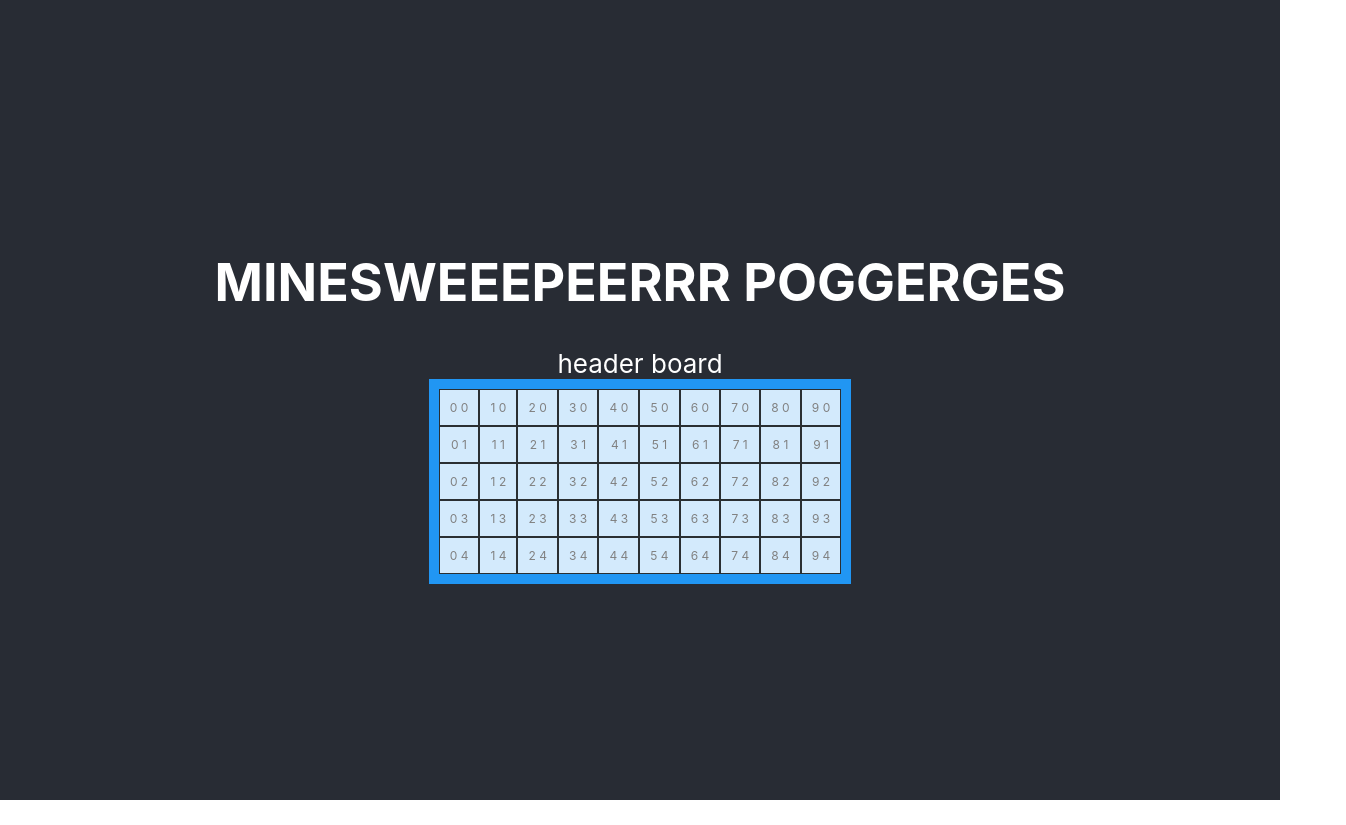
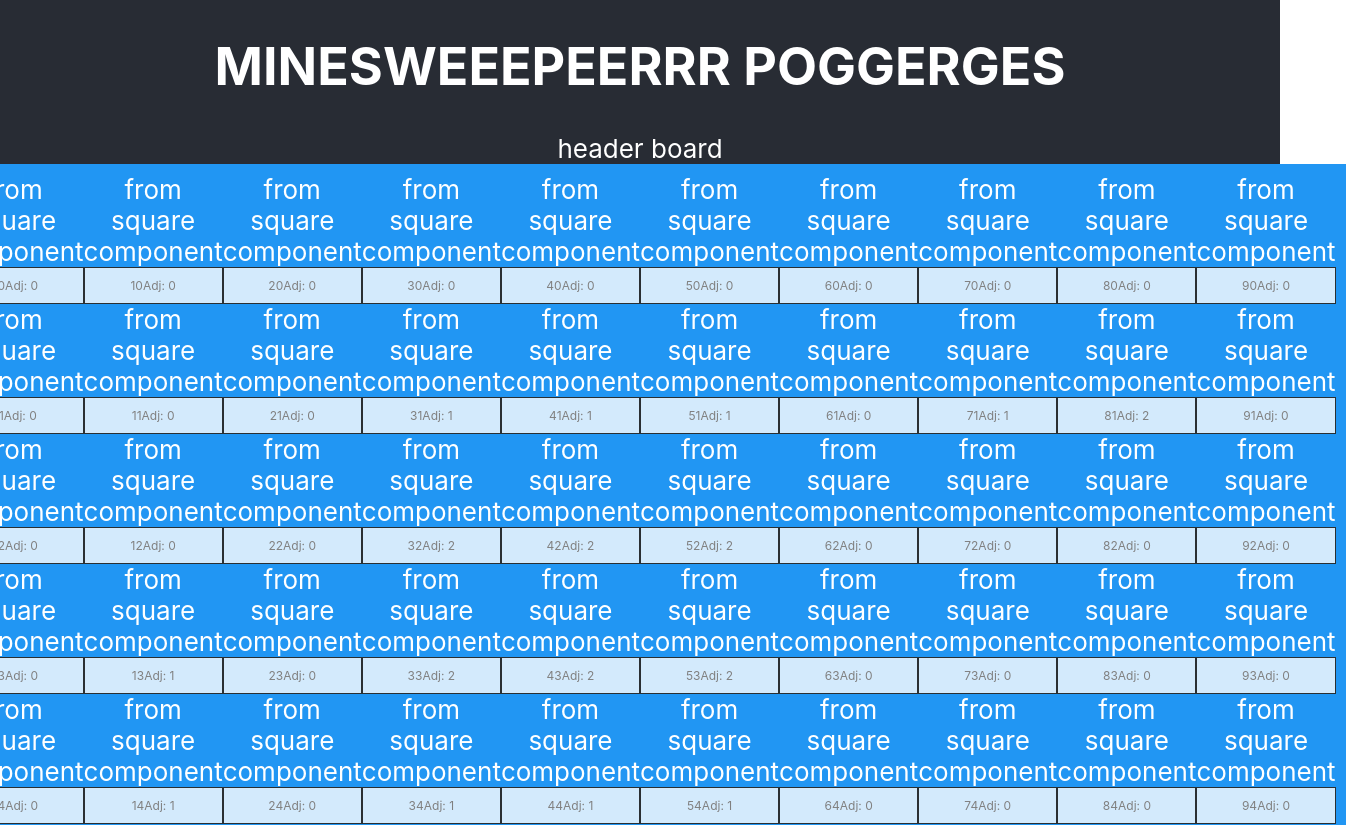
Before and after one commit to thegip/minesweeper, a React (Create React App) app: page / in a window 1280 px wide. Shown: the top 825 px of the page, 1346 px wide, since content can reach past the window. Before the commit the page ends 800 px from the top, so only its background shows below. Built offline with nearby package versions, Linux system fonts and the light colour scheme.

Commit message:
organized and added square component

```diff
--- a/src/App.js
+++ b/src/App.js
@@ -1,8 +1,8 @@
-import Game from './components/Game'
+import Game from './components/Game/Game'
 import './App.css'
 import {GenerateBoard} from './components/GenerateBoard'
 
-const board = GenerateBoard(10,5,7)
+const board = GenerateBoard(10,9,10)
 console.log(board)
 
 function App() {
@@ -20,4 +20,4 @@ function App() {
   )
 }
 
-export default App;
+export default App
--- a/src/components/Game.js
+++ /dev/null
@@ -1,25 +0,0 @@
-import './Game.css'
-
-function Square(props) {
-
-  const squares = props.board;
-
-  return (
-    <div className="container">
-      {squares.map((items) => {
-        return (
-          <div className="row">
-            {items.map((subItems) => {
-              return <div className="square"> {subItems.column} {subItems.row} </div>;
-            })}
-          </div>
-        );
-      })}
-    </div>
-  );
-
-}
-
-
-
-  export default Square
--- a/src/components/Game.css
+++ b/src/components/Game/Game.css
@@ -2,10 +2,6 @@
     display: flex;
     background-color: #2196F3;
     padding: 10px;
-}
-
-.row{
-
 }
 
 .square{
--- /dev/null
+++ b/src/components/Game/Game.js
@@ -0,0 +1,32 @@
+import './Game.css'
+import Square from './Square'
+
+function Board(props) {
+
+  const squares = props.board;
+
+  return (
+    <div className="container">
+      {squares.map((items) => {
+        return (
+          <div className="row">
+            {items.map((subItems) => {
+              return <div>
+                <Square/>
+                <div className="square">
+                {subItems.column}
+                {subItems.row}
+                Adj: {subItems.adjacent} </div>
+              </div>
+            })}
+          </div>
+        );
+      })}
+    </div>
+  );
+
+}
+
+
+
+  export default Board
--- /dev/null
+++ b/src/components/Game/Square.js
@@ -0,0 +1,5 @@
+function Square(){
+    return <div>from  square component</div>
+}
+
+export default Square
--- a/src/components/GenerateBoard.js
+++ b/src/components/GenerateBoard.js
@@ -15,21 +15,22 @@ export function GenerateBoard(x,y,bombCount){
         }
     }
 
-    GenerateBombs(board,id,bombCount,x,y)
-    CalculateAdjecentBombs(board,x,y)
+    GenerateBombs(board,id,bombCount)
+    CalculateAdjecentBombs(board)
 
     return(board)
 }
 
-function GenerateBombs(board,length,bombCount,x,y){
+function GenerateBombs(board,id,bombCount){
+    let length = id
     let bombLocations = []
     for(let i=0; i<bombCount; i++){
         bombLocations[i]=Math.floor(Math.random() * length)
     }
 
     for(let k=0; k<bombCount; k++){
-        for(let i=0; i<x; i++){
-            for(let j=0; j<y; j++){
+        for(let i=0; i<board.length; i++){
+            for(let j=0; j<board[0].length; j++){
                 if (board[i][j].id === bombLocations[k]){
                     console.log(board[i][j].id)
                     board[i][j].bomb=true
@@ -39,7 +40,7 @@ function GenerateBombs(board,length,bombCount,x,y){
     }
 }
 
-function CalculateAdjecentBombs(board,x,y){
+function CalculateAdjecentBombs(board){
 
     //due to out of index the outer border needs to be calculated by itself
 
@@ -53,7 +54,7 @@ function CalculateAdjecentBombs(board,x,y){
     // CalculateTopSide()
     // CalculateBottomSide()
 
-    CalculateCenter(board,x,y)
+    CalculateCenter(board)
     //check 4 corners induvidually with their own function
 
     //check each side individually with their own function
@@ -63,7 +64,7 @@ function CalculateAdjecentBombs(board,x,y){
     //same but different for the nested loop
 }
 
-function CalculateCenter(board,x,y){
+function CalculateCenter(board){
 
 
 
```
